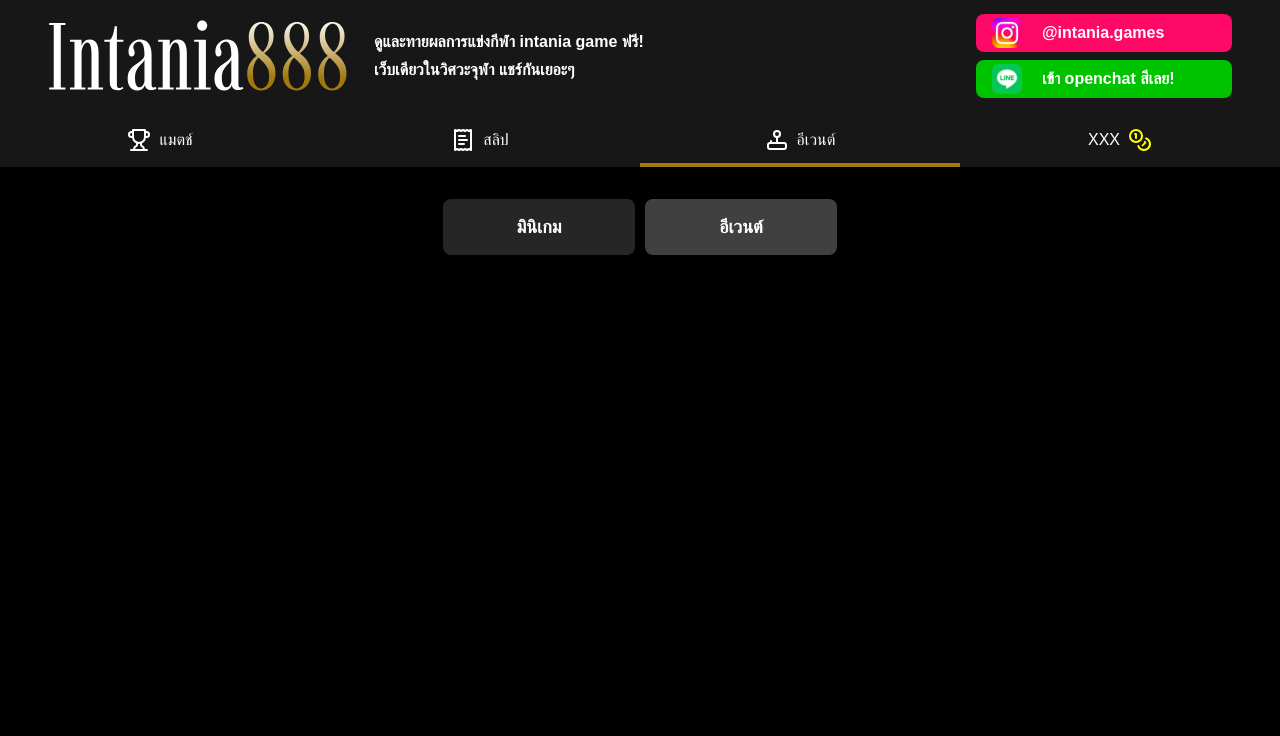
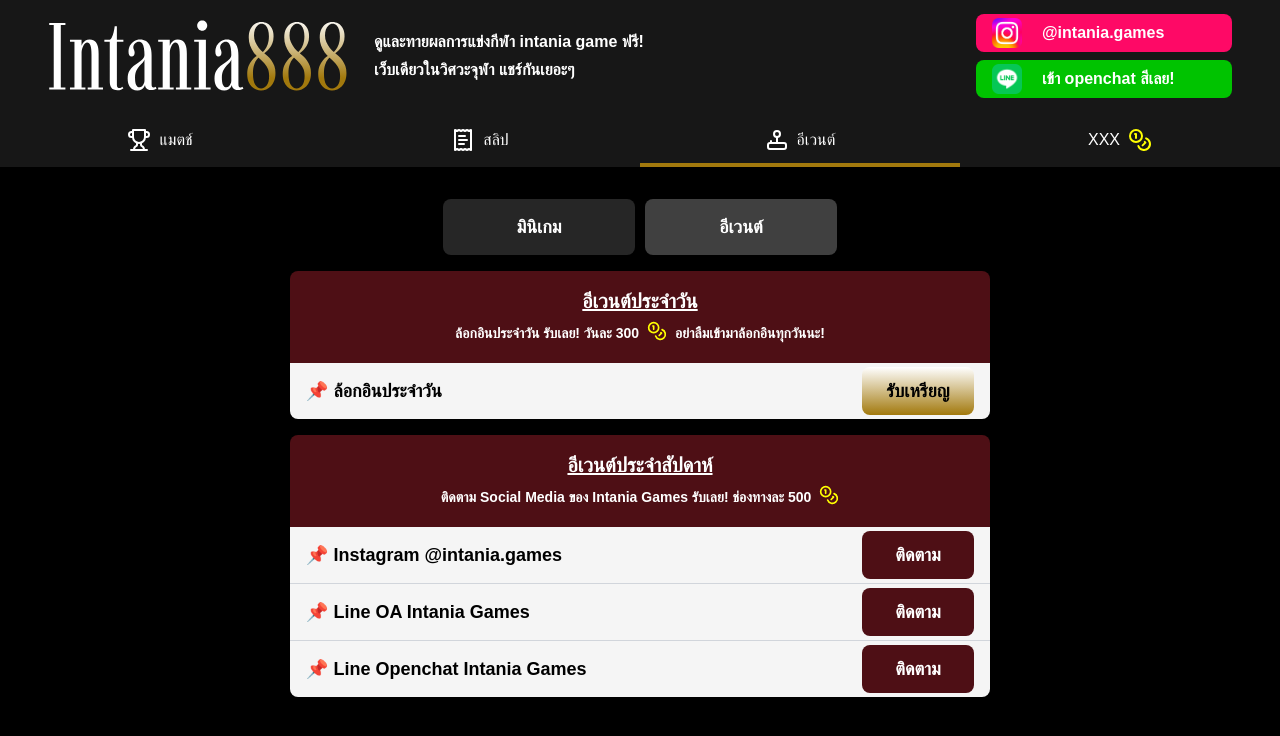
Before and after one commit to esc-chula/intania-888-frontend, a Next.js app: page /event/daily in a window 1280 px wide. Shown: the top 736 px of the page. Built offline with nearby package versions, Linux system fonts and the light colour scheme; no server answers; a web font is replaced by a local one.

Commit message:
add: event ui

```diff
--- a/src/app/event/daily/page.tsx
+++ b/src/app/event/daily/page.tsx
@@ -1,5 +1,6 @@
 import { Header } from "@/components/Header";
 import { Navbar } from "@/components/Navbar";
+import { Coins } from "lucide-react";
 import Link from "next/link";
 
 export default function Home() {
@@ -10,7 +11,7 @@
         <Navbar pagenow="event" />
       </div>
       <div className="flex items-center justify-center flex-col space-y-4">
-        <p className="text-sm max-w-[70%] text-center sm:hidden">
+        <p className="text-sm max-w-[70%] text-center sm:hidden text-white">
           ดูและทายผลการแข่งกีฬา intania game ฟรี! เว็บเดียวในวิศวะจุฬา
           แชร์กันเยอะๆ
         </p>
@@ -29,6 +30,58 @@
           </Link>
         </div>
       </div>
+      <div className="w-[95%] sm:w-[700px] flex flex-col space-y-4">
+        <div className="w-full h-suto rounded-lg overflow-hidden text-white">
+          <div className="flex items-center justify-center font-semibold flex-col bg-[#4E0F15] py-4  space-y-2">
+            <p className="text-xl underline">อีเวนต์ประจำวัน</p>
+            <div className="flex flex-row space-x-1 sm:space-x-2 relative">
+              <p className="text-xs sm:text-sm">
+                ล้อกอินประจำวัน รับเลย! วันละ 300
+              </p>
+              <Coins className="relative -top-1" width={20} color="Yellow" />
+              <p className="text-xs sm:text-sm">
+                อย่าลืมเข้ามาล้อกอินทุกวันนะ!
+              </p>
+            </div>
+          </div>
+          <div className="flex items-center justify-between px-4 font-semibold flex-row bg-neutral-100 py-1  text-black">
+            <p className="text-sm sm:text-lg">📌 ล้อกอินประจำวัน</p>
+            <div className="flex items-center justify-center cursor-pointer text-lg w-28 h-12 bg-gradient-to-t from-base-gold hover:from-[#bc9636] to-white rounded-lg">
+              รับเหรียญ
+            </div>
+          </div>
+        </div>
+
+        <div className="w-full h-suto rounded-lg overflow-hidden text-white">
+          <div className="flex items-center justify-center font-semibold flex-col bg-[#4E0F15] py-4   space-y-2">
+            <p className="text-xl underline">อีเวนต์ประจำสัปดาห์</p>
+            <div className="flex flex-row space-x-1 sm:space-x-2 relative">
+              <p className="text-xs sm:text-sm">
+                ติดตาม Social Media ของ Intania Games รับเลย! ช่องทางละ 500
+              </p>
+              <Coins className="relative -top-1" width={20} color="Yellow" />
+            </div>
+          </div>
+          <div className="flex items-center justify-between px-4 font-semibold flex-row bg-neutral-100 py-1  text-black">
+            <p className="text-sm sm:text-lg">📌 Instagram @intania.games</p>
+            <div className="flex items-center justify-center cursor-pointer text-lg w-28 h-12 bg-[#4E0F15] text-white rounded-lg">
+              ติดตาม
+            </div>
+          </div>
+          <div className="flex border-y-[0.8px] border-gray-300 items-center justify-between px-4 font-semibold flex-row bg-neutral-100 py-1  text-black">
+            <p className="text-sm sm:text-lg">📌 Line OA Intania Games</p>
+            <div className="flex items-center justify-center cursor-pointer text-lg w-28 h-12 bg-[#4E0F15] text-white rounded-lg">
+              ติดตาม
+            </div>
+          </div>
+          <div className="flex items-center justify-between px-4 font-semibold flex-row bg-neutral-100 py-1  text-black">
+            <p className="text-sm sm:text-lg">📌 Line Openchat Intania Games</p>
+            <div className="flex items-center justify-center cursor-pointer text-lg w-28 h-12 bg-[#4E0F15] text-white rounded-lg">
+              ติดตาม
+            </div>
+          </div>
+        </div>
+      </div>
     </div>
   );
 }
--- a/src/app/event/page.tsx
+++ b/src/app/event/page.tsx
@@ -10,7 +10,7 @@
         <Navbar pagenow="event" />
       </div>
       <div className="flex items-center justify-center flex-col space-y-4">
-        <p className="text-sm max-w-[70%] text-center sm:hidden">
+        <p className="text-sm max-w-[70%] text-center sm:hidden text-white">
           ดูและทายผลการแข่งกีฬา intania game ฟรี! เว็บเดียวในวิศวะจุฬา
           แชร์กันเยอะๆ
         </p>
--- a/src/app/slip/history/page.tsx
+++ b/src/app/slip/history/page.tsx
@@ -29,7 +29,7 @@
         <Navbar pagenow="slip" />
       </div>
       <div className="flex items-center justify-center flex-col space-y-4">
-        <p className="text-sm max-w-[70%] text-center sm:hidden">
+        <p className="text-sm max-w-[70%] text-center sm:hidden text-white">
           ดูและทายผลการแข่งกีฬา intania game ฟรี! เว็บเดียวในวิศวะจุฬา
           แชร์กันเยอะๆ
         </p>
--- a/src/app/slip/page.tsx
+++ b/src/app/slip/page.tsx
@@ -62,7 +62,7 @@
         <Navbar pagenow="slip" />
       </div>
       <div className="flex items-center justify-center flex-col space-y-4">
-        <p className="text-white text-center font-semibold max-sm:text-xs text-lg max-sm:block hidden">
+        <p className="text-sm max-w-[70%] text-center sm:hidden text-white">
           ดูและทายผลการแข่งกีฬา intania game ฟรี! เว็บเดียวในวิศวะจุฬา
           แชร์กันเยอะๆ
         </p>
```
